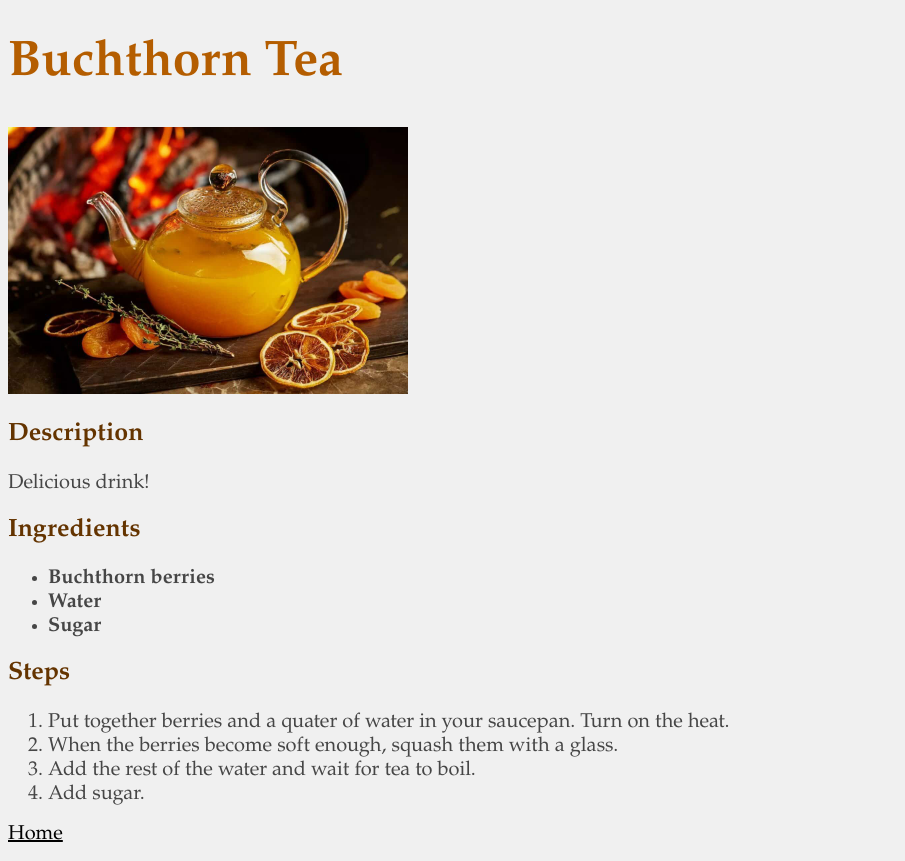
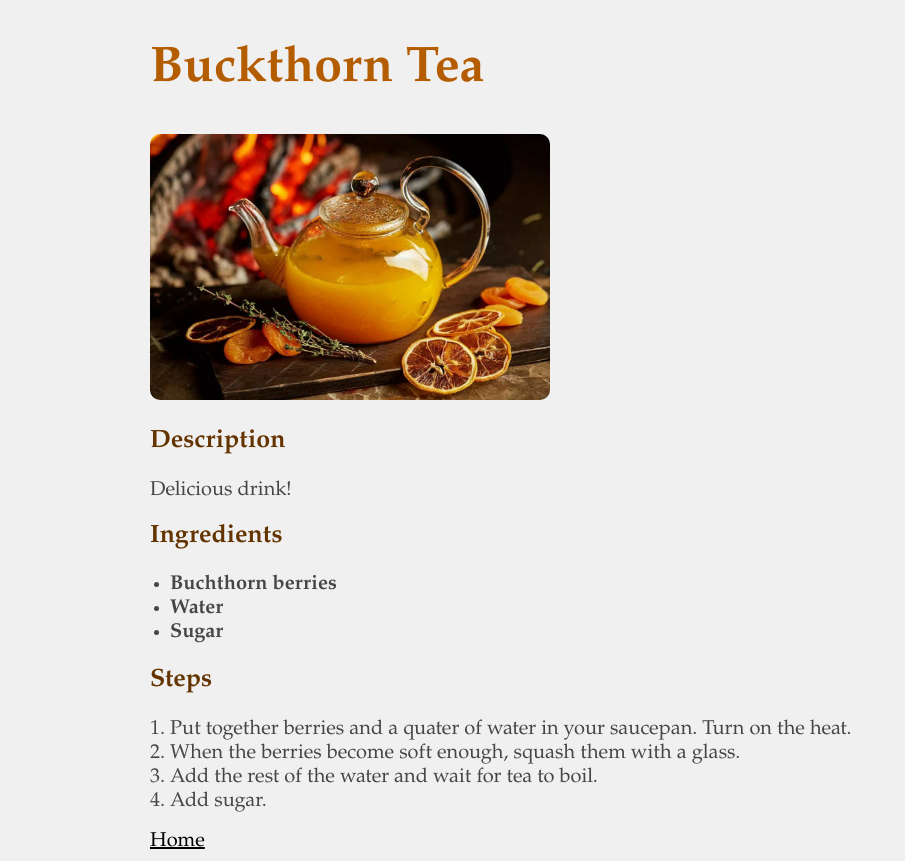
Before and after one commit to miss-elined/odin-recipes, a plain HTML site: page recipes/buckthorn-tea.html in a window 1280 px wide. Shown: the whole page, without its empty margins (0-905 px from the left). Drawn offline with Linux system fonts and the light colour scheme.

Commit message:
Add margins

```diff
--- a/recipes/buckthorn-tea.html
+++ b/recipes/buckthorn-tea.html
@@ -2,11 +2,11 @@
 <html lang="en">
   <head>
     <meta charset="UTF-8" />
-    <title>Buchthorn Tea</title>
+    <title>Buckthorn Tea</title>
     <link rel="stylesheet" href="../style.css" />
   </head>
   <body>
-    <h1>Buchthorn Tea</h1>
+    <h1>Buckthorn Tea</h1>
     <img src="../images/buckthorn-tea.jpg" alt="Buchthorn Tea" width="400" />
     <h2>Description</h2>
     <p>Delicious drink!</p>
@@ -26,6 +26,6 @@
       <li>Add the rest of the water and wait for tea to boil.</li>
       <li>Add sugar.</li>
     </ol>
-    <a href="../index.html">Home</a>
+    <a href="../index.html" class="home-nav">Home</a>
   </body>
 </html>
--- a/style.css
+++ b/style.css
@@ -1,11 +1,20 @@
 * {
   font-family: Garamond, serif;
   background-color: rgb(240, 240, 240);
+  box-sizing: border-box;
+  margin-left: 50px;
+}
+
+img {
+  border: 20px white;
+  /* Not working */
+  border-radius: 10px;
 }
 
 h1 {
   font-size: 50px;
   color: rgb(180, 93, 0);
+  margin-top: 40px;
 }
 
 h2 {
@@ -18,6 +27,11 @@ li,
 a {
   font-size: 20px;
   color: rgb(70, 70, 70);
+}
+
+ul,
+ol {
+  margin-left: -20px;
 }
 
 a:link {
@@ -35,3 +49,8 @@ a:hover {
 .ingredients {
   font-weight: bold;
 }
+
+.home-nav {
+  margin-bottom: 30px;
+  /* Not working */
+}
```
Also changed, not shown: recipes/fried-eggs.html (+1 -1 lines), recipes/lasagna.html (+1 -1 lines).
